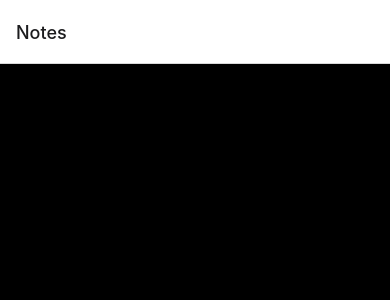
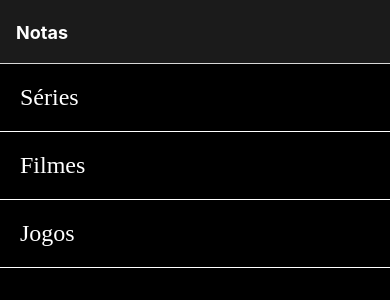
Before and after one commit to EnzoBozzani/control-center-app, a React Native app: screen /Notas in a window 390 px wide. Before the commit this address had no page. Shown: the top 300 px of the page. Built offline with nearby package versions, Linux system fonts and the light colour scheme.

Commit message:
feat: created note screen

```diff
--- a/App.tsx
+++ b/App.tsx
@@ -1,16 +1,33 @@
 import { NavigationContainer } from '@react-navigation/native';
 import { createNativeStackNavigator } from '@react-navigation/native-stack';
 import { SavedNotesScreen } from './screens/NotesScreen';
+import { NoteScreen } from './screens/Note';
 
 const Stack = createNativeStackNavigator();
 
 export default function App() {
   return (
     <NavigationContainer>
-      <Stack.Navigator>
+      <Stack.Navigator
+        screenOptions={{
+          headerStyle: {
+            backgroundColor: '#1b1b1b'
+          },
+          headerTintColor: '#fff',
+          headerTitleStyle: {
+            fontWeight: 'bold',
+          },
+        }}
+      >
         <Stack.Screen
-          name='Notes'
+          name='Notas'
           component={SavedNotesScreen}
+        />
+        <Stack.Screen
+          name='Nota'
+          component={NoteScreen}
+          //@ts-ignore
+          options={({ route }) => ({ title: route.params.title })}
         />
       </Stack.Navigator>
     </NavigationContainer>
--- a/package.json
+++ b/package.json
@@ -18,7 +18,10 @@
     "react-native": "0.72.6",
     "react-native-safe-area-context": "4.6.3",
     "react-native-screens": "~3.22.0",
-    "typescript": "^5.1.3"
+    "typescript": "^5.1.3",
+    "react-native-web": "~0.19.6",
+    "react-dom": "18.2.0",
+    "@expo/webpack-config": "^19.0.0"
   },
   "devDependencies": {
     "@babel/core": "^7.20.0"
--- /dev/null
+++ b/screens/Note.tsx
@@ -0,0 +1,15 @@
+import { View, Text } from "react-native";
+
+export const NoteScreen = ({ route }) => {
+    const { title, noteContent } = route.params;
+
+    return (
+        <View>
+            <Text>
+                {title}
+                {noteContent}
+            </Text>
+        </View>
+    )
+
+}
--- a/screens/NotesScreen.tsx
+++ b/screens/NotesScreen.tsx
@@ -1,12 +1,39 @@
-import { View, StyleSheet, Text } from "react-native"
+import { View, StyleSheet, Pressable } from "react-native"
 
-export const SavedNotesScreen = () => {
+const notes = [
+    {
+        title: 'Séries',
+        noteContent: 'Conteúdo 4fb3niu f4uinfu4n3fuib34 ui3fbnu34nfiu54bnf5ruibf f4uinefduenfdui34f ufin34fujn4iufn4iuf 3f4uinrnufriubn'
+    },
+    {
+        title: 'Filmes',
+        noteContent: 'Conteúdo 4fb3niu f4uinfu4n3fuib34 ui3fbnu34nfiu54bnf5ruibf f4uinefduenfdui34f ufin34fujn4iufn4iuf 3f4uinrnufriubn'
+    },
+    {
+        title: 'Jogos',
+        noteContent: 'Conteúdo 4fb3niu f4uinfu4n3fuib34 ui3fbnu34nfiu54bnf5ruibf f4uinefduenfdui34f ufin34fujn4iufn4iuf 3f4uinrnufriubn'
+    },
+]
+
+export const SavedNotesScreen = ({ navigation }) => {
+
+    const handlePress = (title: string, noteContent: string) => {
+        navigation.navigate('Nota', {
+            title,
+            noteContent
+        });
+    }
 
     return (
         <View style={styles.container}>
-            <Text>
-                OIURNouhrhun
-            </Text>
+            {notes.map((note) => (
+                <Pressable
+                    style={styles.noteBtn}
+                    onPress={() => handlePress(note.title, note.noteContent)}
+                >
+                    {note.title}
+                </Pressable>
+            ))}
         </View>
     )
 }
@@ -15,8 +42,15 @@ export const SavedNotesScreen = () => {
 const styles = StyleSheet.create({
     container: {
         flex: 1,
+        backgroundColor: '#000'
+    },
+    noteBtn: {
+        width: '100%',
         justifyContent: 'center',
-        alignItems: 'center',
-        backgroundColor: '#000'
+        borderBottomWidth: 1,
+        borderBottomColor: '#ffffff',
+        color: '#fff',
+        fontSize: 24,
+        padding: 20,
     }
 })
```
Also changed, not shown: assets/favicon.png (added), 1 other file (tests, documents, lock files or other folders).
